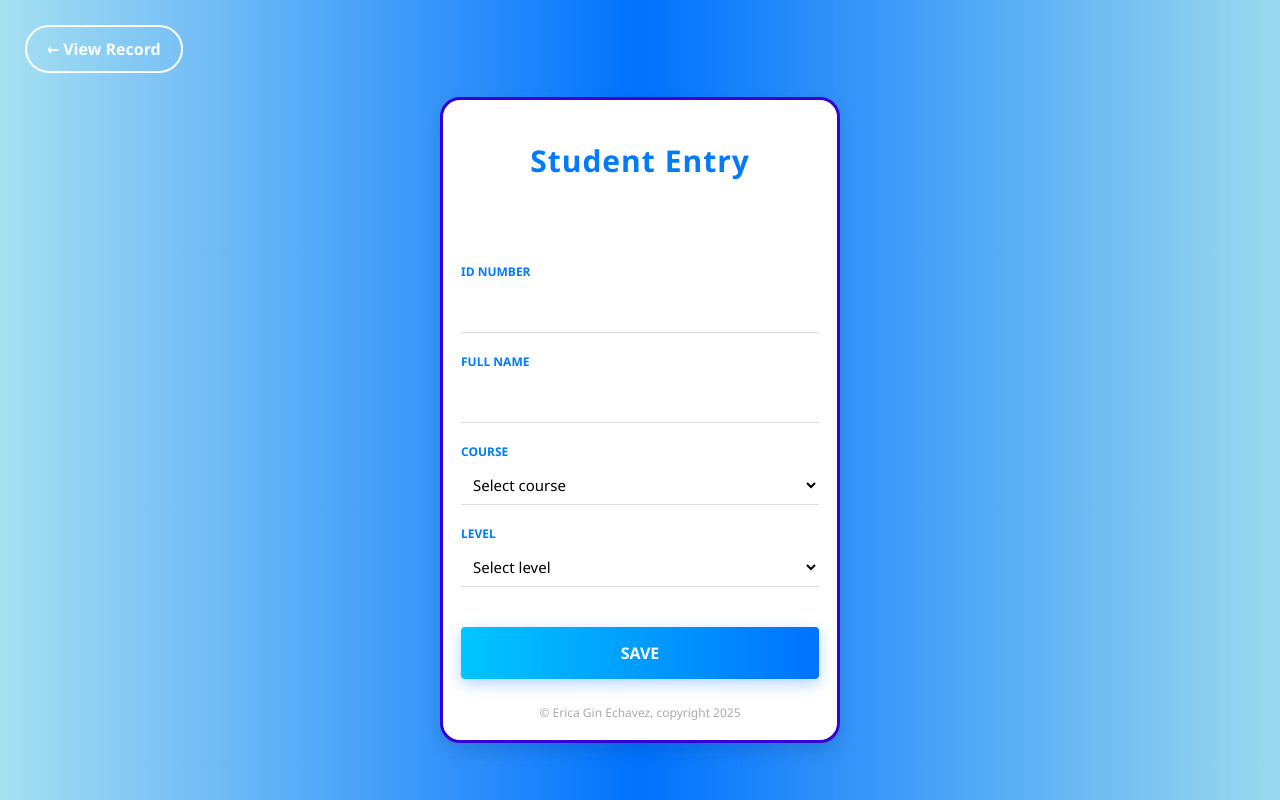
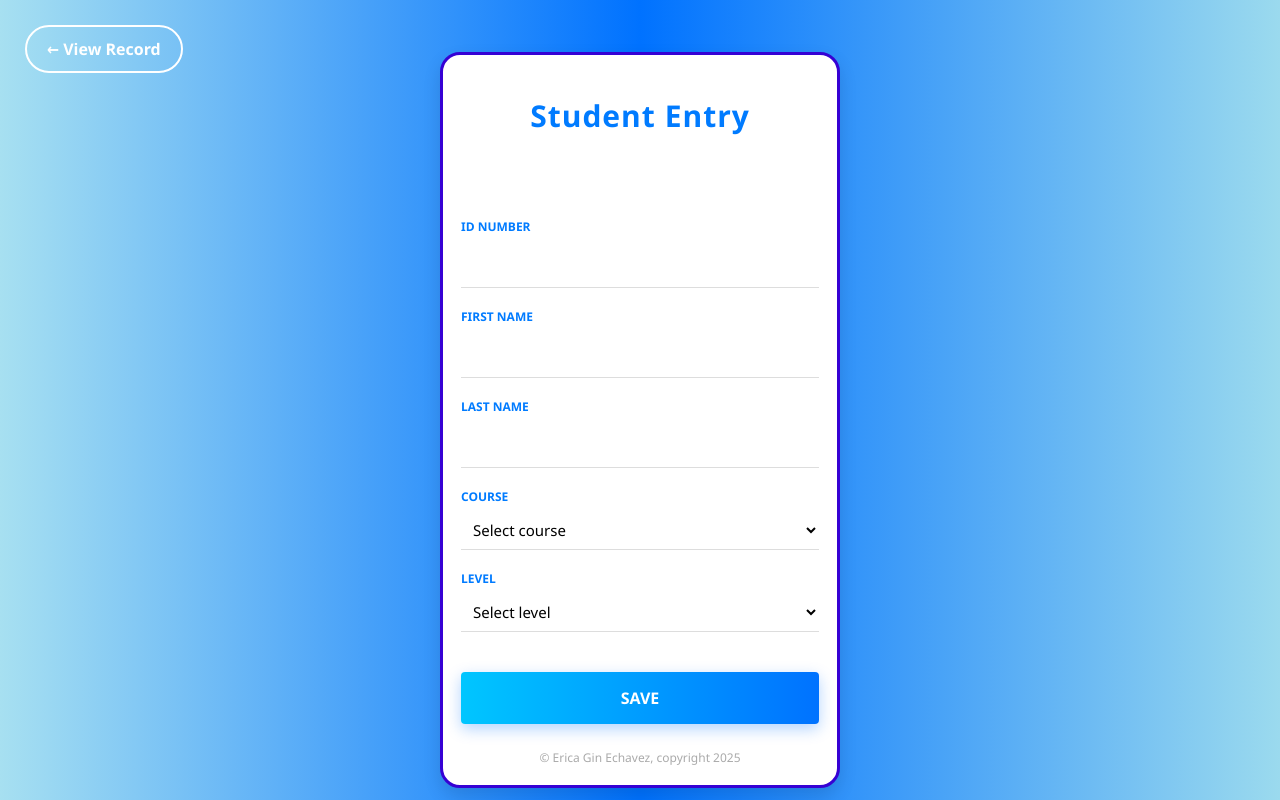
Before and after one commit to Kaykayag/Webview-Student-Entry, a Flask app: page / in a window 1280 px wide. Run offline with Flask 3, Linux system fonts and the light colour scheme.

Commit message:
feat:i change the full name into lastname aand first name.

```diff
--- a/app.py
+++ b/app.py
@@ -9,28 +9,29 @@ DB_NAME = "school.db"
 def init_db():
     conn = sqlite3.connect(DB_NAME)
     cursor = conn.cursor()
+
     cursor.execute('''
         CREATE TABLE IF NOT EXISTS student (
             id INTEGER PRIMARY KEY AUTOINCREMENT,
-            idno INTEGER,
-            name VARCHAR(100),
-            course VARCHAR(50),
-            level INTEGER
-        )
+            idno VARCHAR(10) UNIQUE,
+            firstname VARCHAR(50),
+            lastname VARCHAR(50),
+            course VARCHAR(10),
+            level VARCHAR(5)
+        );
     ''')
     conn.commit()
     conn.close()
 
-
 init_db()
-
 
 @app.route("/", methods=['GET', 'POST'])
 def index():
     if request.method == 'POST':
 
         idno = request.form.get('idno')
-        name = request.form.get('name')
+        firstname = request.form.get('firstname')
+        lastname = request.form.get('lastname')
         course = request.form.get('course')
 
         if course == 'Other':
@@ -41,7 +42,7 @@ def index():
         if not idno or not idno.strip().isdigit():
             flash('Error: ID No must contain only digits.')
             return redirect(url_for('index'))
-        idno_int = int(idno.strip())
+
 
 
         if not level or not str(level).strip().isdigit():
@@ -53,24 +54,26 @@ def index():
         cursor = conn.cursor()
 
 
-        exist_id = cursor.execute("SELECT id FROM student WHERE idno = ?", (idno_int,)).fetchone()
+        exist_id = cursor.execute("SELECT id FROM student WHERE idno = ?", (idno,)).fetchone()
         if exist_id:
             flash(f"Error: ID Number {idno} is already taken.")
             conn.close()
-
             return redirect(url_for('index'))
 
-
-        exist_name = cursor.execute("SELECT id FROM student WHERE name = ? COLLATE NOCASE", (name,)).fetchone()
+        exist_name = cursor.execute(
+            "SELECT id FROM student WHERE firstname = ? COLLATE NOCASE AND lastname = ? COLLATE NOCASE",
+            (firstname, lastname)
+        ).fetchone()
         if exist_name:
-            flash(f"Error: The name '{name}' is already registered.")
+            flash(f"Error: The name '{firstname} {lastname}' is already registered.")
             conn.close()
             return redirect(url_for('index'))
 
 
-
-        cursor.execute("INSERT INTO student (idno, name, course, level) VALUES (?, ?, ?, ?)",
-                       (idno_int, name, course, level_int))
+        cursor.execute(
+            "INSERT INTO student (idno, firstname, lastname, course, level) VALUES (?, ?, ?, ?, ?)",
+            (idno, firstname, lastname, course, level_int)
+        )
         conn.commit()
         conn.close()
 
@@ -90,7 +93,6 @@ def view_list():
     return render_template("list.html", students=students)
 
 
-
 @app.route('/edit/<int:student_id>', methods=['GET', 'POST'])
 def edit_student(student_id):
     conn = sqlite3.connect(DB_NAME)
@@ -99,7 +101,8 @@ def edit_student(student_id):
 
     if request.method == 'POST':
         idno = request.form.get('idno')
-        name = request.form.get('name')
+        firstname = request.form.get('firstname')
+        lastname = request.form.get('lastname')
         course = request.form.get('course')
         if course == 'Other':
             course = request.form.get('course_other') or course
@@ -110,7 +113,6 @@ def edit_student(student_id):
             flash('Error: ID No must contain only digits.')
             conn.close()
             return redirect(url_for('edit_student', student_id=student_id))
-        idno_int = int(idno.strip())
 
 
         if not level or not str(level).strip().isdigit():
@@ -120,28 +122,31 @@ def edit_student(student_id):
         level_int = int(str(level).strip())
 
 
-        exist_id = cursor.execute("SELECT id FROM student WHERE idno = ? AND id != ?", (idno_int, student_id)).fetchone()
+        exist_id = cursor.execute("SELECT id FROM student WHERE idno = ? AND id != ?", (idno, student_id)).fetchone()
         if exist_id:
             flash(f"Error: ID Number {idno} is already taken by another student.")
             conn.close()
             return redirect(url_for('edit_student', student_id=student_id))
 
-
-        exist_name = cursor.execute("SELECT id FROM student WHERE name = ? COLLATE NOCASE AND id != ?", (name, student_id)).fetchone()
+        exist_name = cursor.execute(
+            "SELECT id FROM student WHERE firstname = ? COLLATE NOCASE AND lastname = ? COLLATE NOCASE AND id != ?",
+            (firstname, lastname, student_id)
+        ).fetchone()
         if exist_name:
-            flash(f"Error: The name '{name}' is already used by another student.")
+            flash(f"Error: The name '{firstname} {lastname}' is already used by another student.")
             conn.close()
             return redirect(url_for('edit_student', student_id=student_id))
 
 
-        cursor.execute("UPDATE student SET idno=?, name=?, course=?, level=? WHERE id=?",
-                       (idno_int, name, course, level_int, student_id))
+        cursor.execute(
+            "UPDATE student SET idno=?, firstname=?, lastname=?, course=?, level=? WHERE id=?",
+            (idno, firstname, lastname, course, level_int, student_id)
+        )
         conn.commit()
         conn.close()
 
         flash("Student updated successfully!")
         return redirect(url_for('view_list'))
-
 
     student = cursor.execute("SELECT * FROM student WHERE id=?", (student_id,)).fetchone()
     conn.close()
@@ -161,4 +166,4 @@ def delete_student(student_id):
     return redirect(url_for('view_list'))
 
 if __name__ == "__main__":
-    app.run(debug=True, host='10.164.182.1', port=5000)
+    app.run(debug=True, host="0.0.0.0", port=5000)
--- a/templates/add.html
+++ b/templates/add.html
@@ -119,13 +119,18 @@
         {% endwith %}
         <div class="input-group">
             <label>ID Number</label>
-            <input id="idnoInput" type="text" name="idno" value="{{ student['idno'] if student else '' }}" required inputmode="numeric" pattern="\d+" min="0" step="1">
-            <div id="idnoError" style="color:#b00020;font-size:13px;margin-top:6px;display:none;">Your ID No should be an integer (digits only).</div>
+            <input id="idnoInput" type="text" name="idno" value="{{ student['idno'] if student else '' }}" required inputmode="numeric" pattern="\d+" maxlength="10">
+            <div id="idnoError" style="color:#b00020;font-size:13px;margin-top:6px;display:none;">Your ID No should be digits only (max 10 characters).</div>
         </div>
 
         <div class="input-group">
-            <label>Full Name</label>
-            <input type="text" name="name" value="{{ student['name'] if student else '' }}" required>
+            <label>First Name</label>
+            <input type="text" id= "firstName" name="firstname" value="{{ student['firstname'] if student else '' }}" required>
+        </div>
+
+        <div class="input-group">
+            <label>Last Name</label>
+            <input type="text" id="lastName" name="lastname" value="{{ student['lastname'] if student else '' }}" required>
         </div>
 
         <div class="input-group">
--- a/templates/list.html
+++ b/templates/list.html
@@ -24,7 +24,7 @@
             <tr>
                 <td style="padding:8px;border:1px solid #eee;">{{ s['id'] }}</td>
                 <td style="padding:8px;border:1px solid #eee;">{{ s['idno'] }}</td>
-                <td style="padding:8px;border:1px solid #eee;">{{ s['name'] }}</td>
+                <td style="padding:8px;border:1px solid #eee;">{{ s['firstname'] }} {{ s['lastname'] }}</td>
                 <td style="padding:8px;border:1px solid #eee;">{{ s['course'] }}</td>
                 <td style="padding:8px;border:1px solid #eee;">{{ s['level'] }}</td>
                 <td style="padding:8px;border:1px solid #eee;white-space:nowrap;">
```
Also changed, not shown: school.db.
